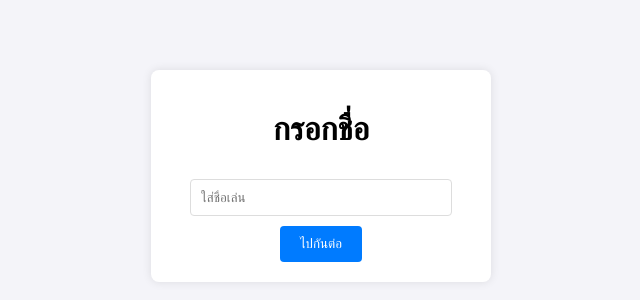
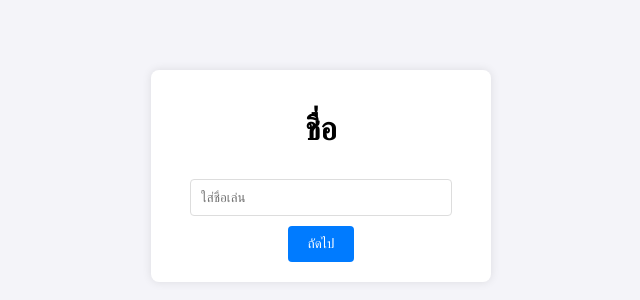
Before and after one commit to Fcman1010/wriatc, a plain HTML site: page index.html in a window 1280 px wide. Shown: the part 224-524 px from the top of the page, without its empty margins (319-959 px from the left). Drawn offline with Linux system fonts and the light colour scheme.

Commit message:
Update index.html

```diff
--- a/index.html
+++ b/index.html
@@ -3,15 +3,15 @@
 <head>
     <meta charset="UTF-8">
     <meta name="viewport" content="width=device-width, initial-scale=1.0">
-    <title>เข้าสู่ระบบ</title>
+    <title>หน้าแรก</title>
     <link rel="stylesheet" href="styles.css">
 </head>
 <body>
     <div class="login-container">
-        <h1>กรอกชื่อ</h1>
+        <h1>ชื่อ</h1>
         <form id="login-form">
             <input type="text" id="name" placeholder="ใส่ชื่อเล่น" required>
-            <button type="submit">ไปกันต่อ</button>
+            <button type="submit">ถัดไป</button>
         </form>
     </div>
     <script src="login.js"></script>
```
